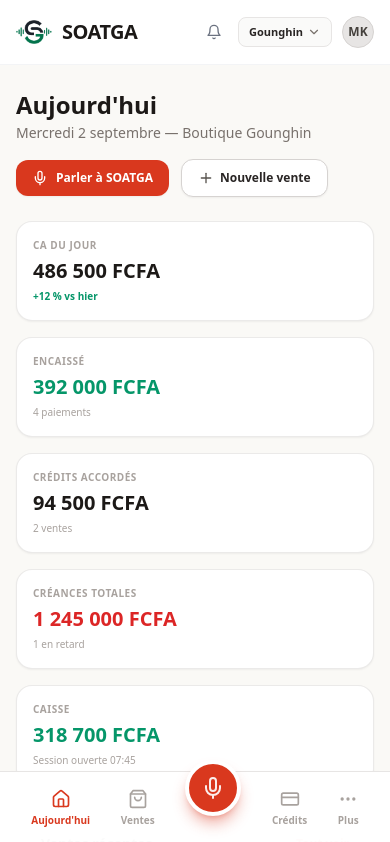
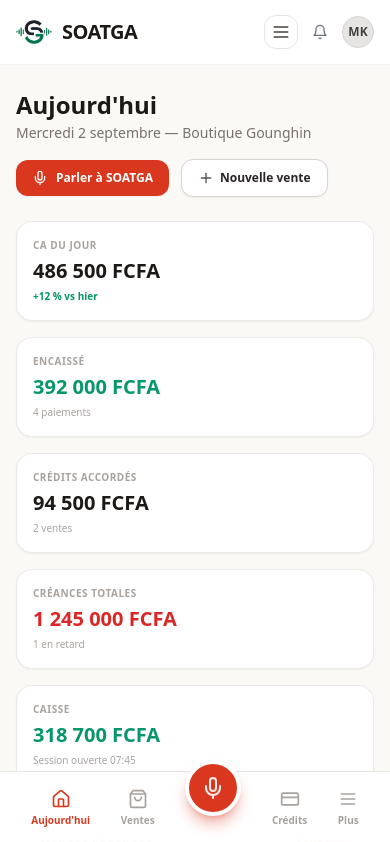
Before and after one commit to francisyaro/soatga, a Next.js app in the folder apps/web/: page / in a window 390 px wide. Shown: the top 842 px of the page. Built offline with nearby package versions, Linux system fonts and the light colour scheme.

Commit message:
feat: add Mobile Navigation Drawer Sheet for complete Android module access

```diff
--- a/apps/web/components/BottomNav.tsx
+++ b/apps/web/components/BottomNav.tsx
@@ -1,39 +1,39 @@
 'use client';
 
-import React from 'react';
+import React, { useState } from 'react';
 import Link from 'next/link';
 import { usePathname } from 'next/navigation';
-import { Home, ShoppingBag, Mic, CreditCard, MoreHorizontal } from 'lucide-react';
+import { Home, ShoppingBag, Mic, CreditCard, Menu } from 'lucide-react';
+import { MobileDrawer } from './MobileDrawer';
 
 export function BottomNav() {
   const pathname = usePathname();
-
-  const navItems = [
-    { label: "Aujourd'hui", href: '/', icon: Home },
-    { label: 'Ventes', href: '/sales', icon: ShoppingBag },
-    { label: 'Crédits', href: '/credits', icon: CreditCard },
-    { label: 'Plus', href: '/reports', icon: MoreHorizontal },
-  ];
+  const [isDrawerOpen, setIsDrawerOpen] = useState(false);
 
   return (
-    <div className="lg:hidden fixed bottom-0 left-0 right-0 z-50 bg-white/95 backdrop-blur-md border-t border-stone-200 px-4 py-2 flex items-center justify-around shadow-lg pb-safe">
-      {/* First 2 Items */}
-      {navItems.slice(0, 2).map((item) => {
-        const Icon = item.icon;
-        const isActive = pathname === item.href;
-        return (
+    <>
+      <div className="lg:hidden fixed bottom-0 left-0 right-0 z-40 bg-white/95 backdrop-blur-md border-t border-stone-200 px-4 py-2 flex items-center justify-around shadow-lg pb-safe">
+        {/* Aujourd'hui */}
         <Link
-            key={item.href}
-            href={item.href}
+          href="/"
           className={`flex flex-col items-center space-y-1 text-[10px] font-bold transition-all ${
-              isActive ? 'text-brand-red' : 'text-stone-400 hover:text-stone-700'
+            pathname === '/' ? 'text-brand-red' : 'text-stone-400 hover:text-stone-700'
           }`}
         >
-            <Icon className="w-5 h-5" />
-            <span>{item.label}</span>
+          <Home className="w-5 h-5" />
+          <span>Aujourd&apos;hui</span>
         </Link>
-        );
-      })}
+
+        {/* Ventes */}
+        <Link
+          href="/sales"
+          className={`flex flex-col items-center space-y-1 text-[10px] font-bold transition-all ${
+            pathname === '/sales' ? 'text-brand-red' : 'text-stone-400 hover:text-stone-700'
+          }`}
+        >
+          <ShoppingBag className="w-5 h-5" />
+          <span>Ventes</span>
+        </Link>
 
         {/* Center Floating Mic Button */}
         <Link
@@ -43,23 +43,29 @@ export function BottomNav() {
           <Mic className="w-6 h-6 animate-pulse" />
         </Link>
 
-      {/* Last 2 Items */}
-      {navItems.slice(2, 4).map((item) => {
-        const Icon = item.icon;
-        const isActive = pathname === item.href;
-        return (
+        {/* Crédits */}
         <Link
-            key={item.href}
-            href={item.href}
+          href="/credits"
           className={`flex flex-col items-center space-y-1 text-[10px] font-bold transition-all ${
-              isActive ? 'text-brand-red' : 'text-stone-400 hover:text-stone-700'
+            pathname === '/credits' ? 'text-brand-red' : 'text-stone-400 hover:text-stone-700'
           }`}
         >
-            <Icon className="w-5 h-5" />
-            <span>{item.label}</span>
+          <CreditCard className="w-5 h-5" />
+          <span>Crédits</span>
         </Link>
-        );
-      })}
+
+        {/* Plus / Menu Drawer Toggle */}
+        <button
+          onClick={() => setIsDrawerOpen(true)}
+          className="flex flex-col items-center space-y-1 text-[10px] font-bold text-stone-400 hover:text-stone-700 transition-all"
+        >
+          <Menu className="w-5 h-5" />
+          <span>Plus</span>
+        </button>
       </div>
+
+      {/* Mobile Drawer Overlay */}
+      <MobileDrawer isOpen={isDrawerOpen} onClose={() => setIsDrawerOpen(false)} />
+    </>
   );
 }
--- /dev/null
+++ b/apps/web/components/MobileDrawer.tsx
@@ -0,0 +1,158 @@
+'use client';
+
+import React from 'react';
+import Link from 'next/link';
+import Image from 'next/image';
+import { usePathname } from 'next/navigation';
+import {
+  X,
+  Home,
+  Mic,
+  PlusCircle,
+  ShoppingBag,
+  BarChart3,
+  Package,
+  CreditCard,
+  Building2,
+  Wallet,
+  Tags,
+  Users,
+  Rocket,
+  Lock,
+  ChevronRight,
+} from 'lucide-react';
+
+interface MobileDrawerProps {
+  isOpen: boolean;
+  onClose: () => void;
+}
+
+export function MobileDrawer({ isOpen, onClose }: MobileDrawerProps) {
+  const pathname = usePathname();
+
+  if (!isOpen) return null;
+
+  const menuSections = [
+    {
+      title: 'OPÉRATIONS RAPIDES',
+      items: [
+        { label: '🎙️ SOATGA Voice', href: '/voice/draft', icon: Mic, highlight: true },
+        { label: '🛒 Nouvelle Vente', href: '/sales/new', icon: PlusCircle },
+        { label: '💵 Encaissement', href: '/payments/new', icon: Wallet },
+      ],
+    },
+    {
+      title: 'GESTION COMMERCIALE',
+      items: [
+        { label: "Aujourd'hui (Tableau de bord)", href: '/', icon: Home },
+        { label: 'Toutes les Ventes', href: '/sales', icon: ShoppingBag },
+        { label: 'Gestion du Stock', href: '/stock', icon: Package },
+        { label: 'Crédits & Recouvrements', href: '/credits', icon: CreditCard },
+        { label: 'Caisse & Sessions', href: '/cash', icon: Building2 },
+        { label: 'Rapports & Performance', href: '/reports', icon: BarChart3 },
+      ],
+    },
+    {
+      title: 'CATALOGUE & CLIENTS',
+      items: [
+        { label: 'Catalogue Produits', href: '/products', icon: Tags },
+        { label: 'Fichier Clients', href: '/customers', icon: Users },
+      ],
+    },
+    {
+      title: 'COMPTE & PARAMÈTRES',
+      items: [
+        { label: 'Onboarding Marchand', href: '/onboarding', icon: Rocket },
+        { label: 'Connexion / Déconnexion', href: '/login', icon: Lock },
+      ],
+    },
+  ];
+
+  return (
+    <div className="fixed inset-0 z-50 lg:hidden">
+      {/* Backdrop Overlay */}
+      <div
+        className="fixed inset-0 bg-stone-900/60 backdrop-blur-xs transition-opacity animate-in fade-in"
+        onClick={onClose}
+      />
+
+      {/* Slide-Up Sheet */}
+      <div className="fixed inset-x-0 bottom-0 top-12 bg-white rounded-t-3xl shadow-2xl flex flex-col overflow-hidden animate-in slide-in-from-bottom duration-300">
+        {/* Header */}
+        <div className="p-4 border-b border-stone-100 flex items-center justify-between bg-stone-50/50">
+          <div className="flex items-center space-x-2.5">
+            <div className="w-8 h-8 relative">
+              <Image
+                src="/icon.png"
+                alt="SOATGA Icon"
+                width={32}
+                height={32}
+                className="object-contain"
+              />
+            </div>
+            <div>
+              <h2 className="font-bold text-stone-900 text-sm">Navigation SOATGA</h2>
+              <p className="text-[10px] text-stone-400">Tous les modules disponibles</p>
+            </div>
+          </div>
+
+          <button
+            onClick={onClose}
+            className="p-2 rounded-full text-stone-400 hover:text-stone-700 bg-white border border-stone-200 shadow-xs"
+          >
+            <X className="w-5 h-5" />
+          </button>
+        </div>
+
+        {/* Scrollable Navigation Body */}
+        <div className="flex-1 overflow-y-auto p-4 space-y-6 pb-24">
+          {menuSections.map((section, idx) => (
+            <div key={idx} className="space-y-2">
+              <span className="text-[10px] font-bold text-stone-400 uppercase tracking-wider block px-1">
+                {section.title}
+              </span>
+              <div className="space-y-1">
+                {section.items.map((item) => {
+                  const Icon = item.icon;
+                  const isActive = pathname === item.href;
+                  return (
+                    <Link
+                      key={item.href}
+                      href={item.href}
+                      onClick={onClose}
+                      className={`flex items-center justify-between p-3 rounded-2xl transition-all ${
+                        item.highlight
+                          ? 'bg-brand-red text-white font-bold shadow-md shadow-brand-red/20'
+                          : isActive
+                          ? 'bg-red-50 text-brand-red font-bold border border-red-100'
+                          : 'bg-stone-50 hover:bg-stone-100 text-stone-800 font-semibold'
+                      }`}
+                    >
+                      <div className="flex items-center space-x-3">
+                        <Icon
+                          className={`w-5 h-5 ${
+                            item.highlight
+                              ? 'text-white'
+                              : isActive
+                              ? 'text-brand-red'
+                              : 'text-stone-500'
+                          }`}
+                        />
+                        <span className="text-xs">{item.label}</span>
+                      </div>
+                      <ChevronRight
+                        className={`w-4 h-4 ${
+                          item.highlight ? 'text-white/80' : 'text-stone-400'
+                        }`}
+                      />
+                    </Link>
+                  );
+                })}
+              </div>
+            </div>
+          ))}
+        </div>
+      </div>
+    </div>
+  );
+}
--- a/apps/web/components/Navbar.tsx
+++ b/apps/web/components/Navbar.tsx
@@ -1,13 +1,15 @@
 'use client';
 
-import React from 'react';
+import React, { useState } from 'react';
 import Link from 'next/link';
 import Image from 'next/image';
 import { usePathname } from 'next/navigation';
-import { Mic, ChevronDown, Bell } from 'lucide-react';
+import { Mic, ChevronDown, Bell, Menu } from 'lucide-react';
+import { MobileDrawer } from './MobileDrawer';
 
 export function Navbar() {
   const pathname = usePathname();
+  const [isDrawerOpen, setIsDrawerOpen] = useState(false);
 
   const navLinks = [
     { label: "Aujourd'hui", href: '/' },
@@ -22,7 +24,8 @@ export function Navbar() {
   ];
 
   return (
-    <header className="bg-white border-b border-gray-100 sticky top-0 z-50 shadow-xs">
+    <>
+      <header className="bg-white border-b border-gray-100 sticky top-0 z-40 shadow-xs">
         <div className="max-w-7xl mx-auto px-4 sm:px-6 lg:px-8 h-16 flex items-center justify-between">
           {/* Brand Logo with Official Icon */}
           <div className="flex items-center space-x-6">
@@ -64,7 +67,15 @@ export function Navbar() {
           </div>
 
           {/* Right Section */}
-        <div className="flex items-center space-x-2.5 sm:space-x-3">
+          <div className="flex items-center space-x-2 sm:space-x-3">
+            {/* Mobile Menu Icon Toggle (< 1024px) */}
+            <button
+              onClick={() => setIsDrawerOpen(true)}
+              className="lg:hidden text-stone-700 hover:text-stone-900 p-1.5 rounded-xl hover:bg-stone-100 border border-stone-200"
+            >
+              <Menu className="w-5 h-5" />
+            </button>
+
             {/* Voice Action Button (Hidden on smallest screens, visible on sm+) */}
             <Link
               href="/voice/draft"
@@ -79,14 +90,6 @@ export function Navbar() {
               <Bell className="w-4 h-4" />
             </button>
 
-          {/* Boutique Selector */}
-          <div className="flex items-center space-x-1 text-xs bg-stone-50 hover:bg-stone-100 px-2.5 py-1.5 rounded-lg border border-stone-200 cursor-pointer">
-            <span className="font-semibold text-stone-800 text-[11px] sm:text-xs">
-              Gounghin
-            </span>
-            <ChevronDown className="w-3.5 h-3.5 text-stone-500" />
-          </div>
-
             {/* User Profile */}
             <div className="w-8 h-8 rounded-full bg-stone-200 text-stone-700 font-bold text-xs flex items-center justify-center border border-stone-300">
               MK
@@ -94,5 +97,9 @@ export function Navbar() {
           </div>
         </div>
       </header>
+
+      {/* Mobile Drawer Overlay */}
+      <MobileDrawer isOpen={isDrawerOpen} onClose={() => setIsDrawerOpen(false)} />
+    </>
   );
 }
```
Lines whose indentation alone changed are shown as unchanged.
